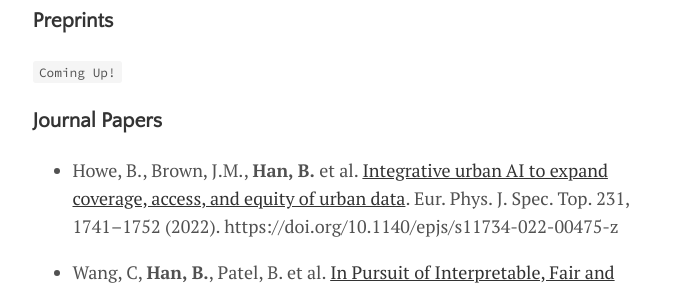
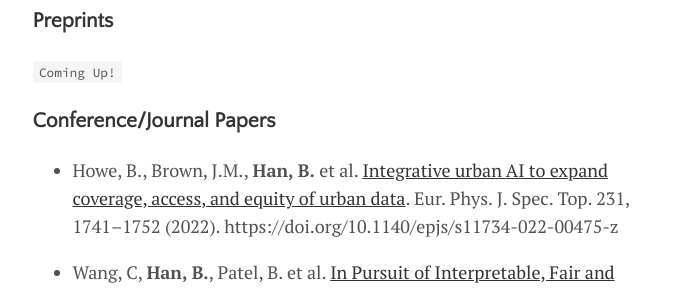
Before and after one commit to BeanHam/BeanHam.github.io, a Jekyll site: the page built from menu/research.md, in a window 1280 px wide. Shown: the part 172-463 px from the top of the page, without its empty margins (300-979 px from the left). Built offline with Jekyll 4.4.1, drawn with Linux system fonts in a browser that asks for light colours.

Commit message:
Update research.md

```diff
--- a/menu/research.md
+++ b/menu/research.md
@@ -7,7 +7,7 @@ title: Research
 
 `Coming Up!`
 
-### Journal Papers
+### Conference/Journal Papers
 
 - Howe, B., Brown, J.M., **Han, B.** et al. [Integrative urban AI to expand coverage, access, and equity of urban data](https://link.springer.com/article/10.1140/epjs/s11734-022-00475-z#citeas). Eur. Phys. J. Spec. Top. 231, 1741–1752 (2022). https://doi.org/10.1140/epjs/s11734-022-00475-z
 
```
